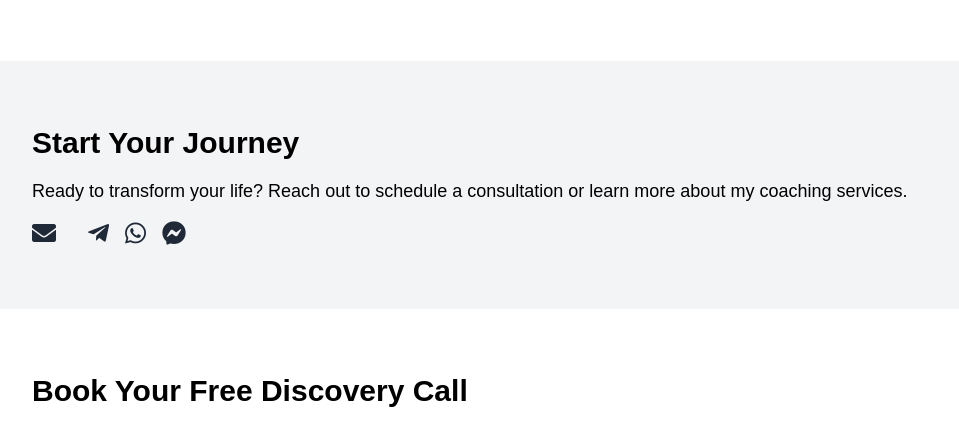
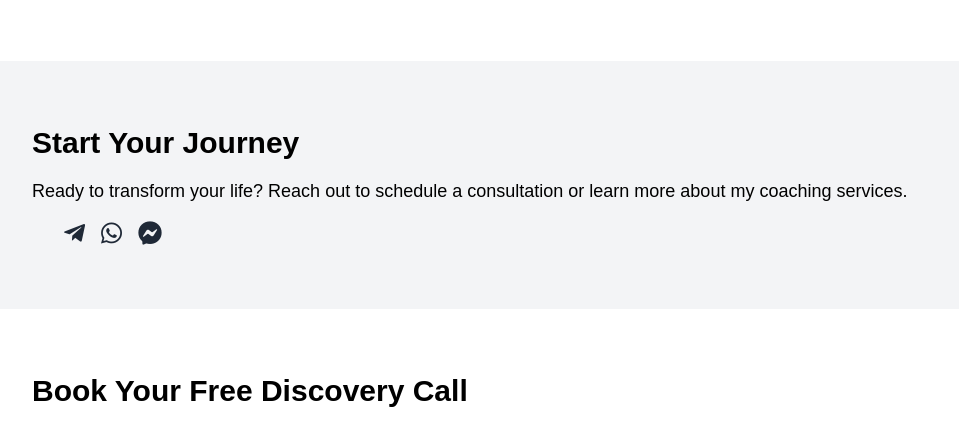
Before and after one commit to VasilKonsta/KonstantinVasilev.info, a plain HTML site: page index.html in a window 1280 px wide. Shown: the part 1827-2272 px from the top of the page, without its empty margins (160-1119 px from the left). Drawn offline with nearby package versions, Linux system fonts and the light colour scheme; a script that the page names is missing.

Commit message:
index.html

```diff
--- a/index.html
+++ b/index.html
@@ -190,8 +190,7 @@
                 Ready to transform your life? Reach out to schedule a consultation or learn more about my coaching services.
             </p>
             <div class="flex space-x-4">
-                <a href="/cdn-cgi/l/email-protection#b49d999780879998829f98da8295879d989186b49c9b809981989dda979b99" class="text-gray-800 hover:text-gray-600 contact-icon">
-                    <i class="fas fa-envelope text-2xl"></i>
+                <a href="mailto:konstantin.vasilev@hotmail.com" class="text-gray-800 hover:text-gray-600 contact-icon">
                 </a>
                 <a href="https://t.me/+358440762349" class="text-gray-800 hover:text-gray-600 contact-icon">
                     <i class="fab fa-telegram-plane text-2xl"></i>
@@ -199,7 +198,7 @@
                 <a href="https://wa.me/+358440762349" class="text-gray-800 hover:text-gray-600 contact-icon">
                     <i class="fab fa-whatsapp text-2xl"></i>
                 </a>
-                <a href="https://m.me/your-facebook-id" class="text-gray-800 hover:text-gray-600 contact-icon">
+                <a href="https://m.me/konsta.vasilev" class="text-gray-800 hover:text-gray-600 contact-icon">
                     <i class="fab fa-facebook-messenger text-2xl"></i>
                 </a>
             </div>
```
